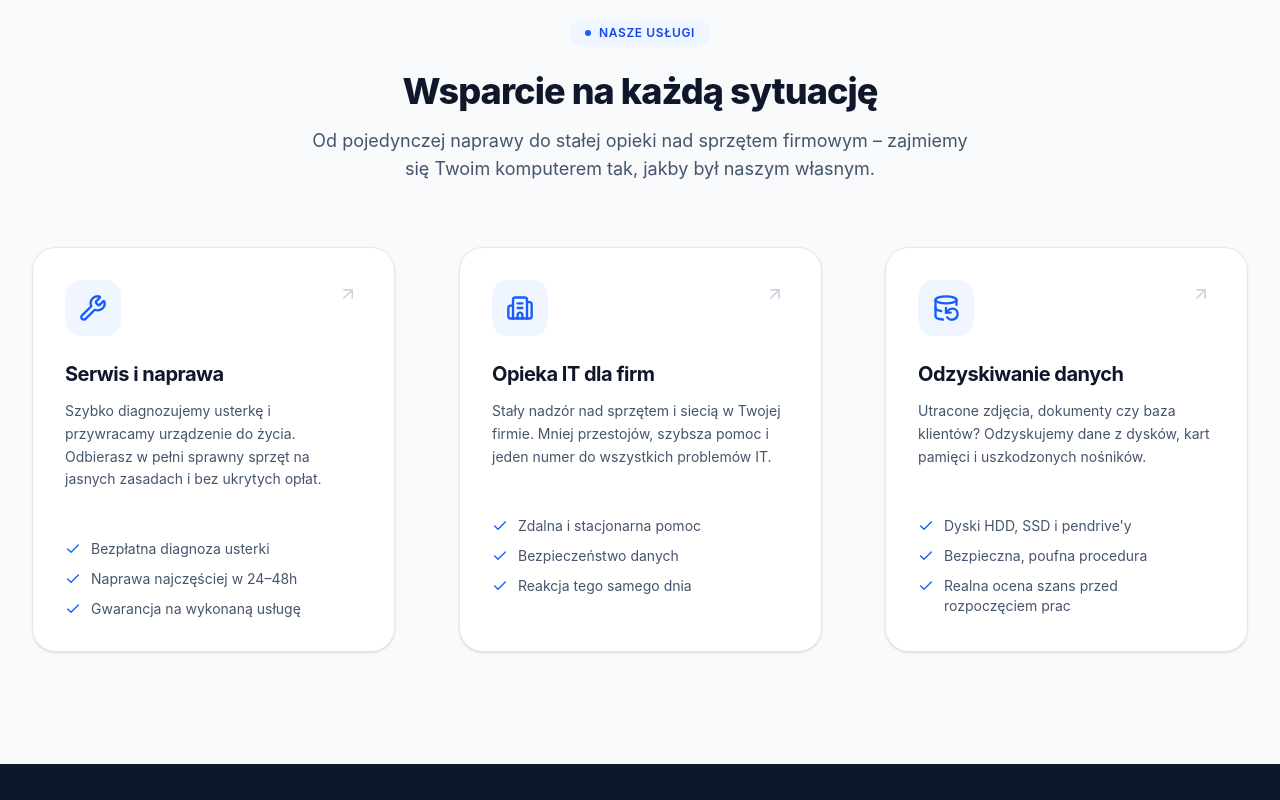
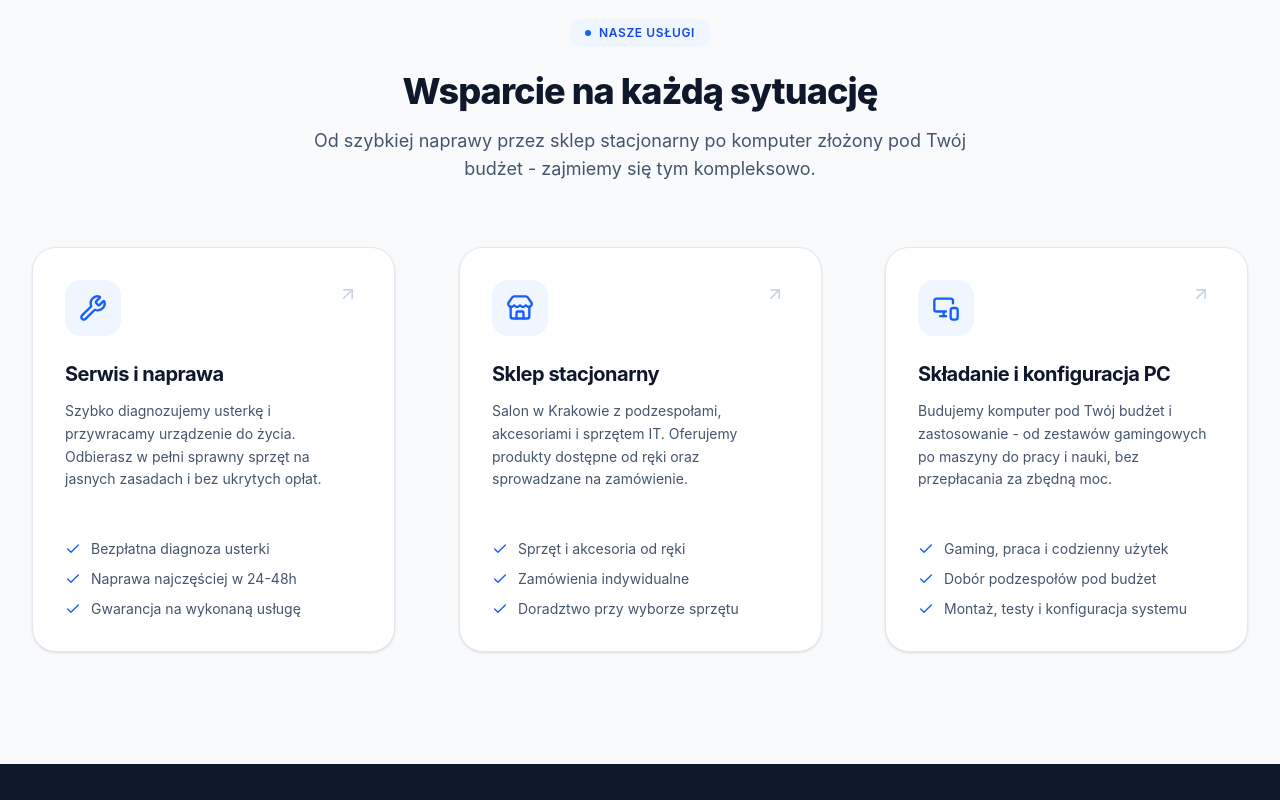
Before and after one commit to waskok/SFTComputers, a React (Vite) app: page / in a window 1280 px wide. Shown: the part 1040-1840 px from the top of the page. Built offline with nearby package versions, Linux system fonts and the light colour scheme.

Commit message:
stopka,font,uslugi

```diff
--- a/index.html
+++ b/index.html
@@ -10,6 +10,9 @@
       content="SFT Computers – szybki serwis i naprawa komputerów, opieka IT dla firm oraz komputery na zamówienie w Krakowie."
     />
     <title>SFT Computers</title>
+    <link rel="preconnect" href="https://fonts.googleapis.com" />
+    <link rel="preconnect" href="https://fonts.gstatic.com" crossorigin />
+    <link href="https://fonts.googleapis.com/css2?family=Great+Vibes&display=swap" rel="stylesheet" />
   </head>
   <body class="bg-slate-50 antialiased">
     <div id="root"></div>
--- a/src/components/Footer.tsx
+++ b/src/components/Footer.tsx
@@ -61,7 +61,8 @@ export default function Footer() {
           </div>
         </div>
 
-        <div className="mt-12 flex flex-col items-center justify-between gap-4 border-t border-slate-100 pt-8 sm:flex-row dark:border-slate-800/80">
+        <div className="mt-12 flex flex-col gap-4 border-t border-slate-100 pt-8 dark:border-slate-800/80 sm:flex-row sm:items-center sm:justify-between">
+          <div className="flex flex-col items-center gap-3 sm:flex-row sm:flex-wrap sm:items-center sm:gap-6">
             <p className="text-xs text-slate-400 dark:text-slate-500">
               © {new Date().getFullYear()} {company.registry.company}. Wszelkie prawa zastrzeżone.
             </p>
@@ -78,6 +79,31 @@ export default function Footer() {
               </button>
             </div>
           </div>
+
+          <p className="flex flex-wrap items-baseline justify-center gap-x-2 text-sm text-slate-400 dark:text-slate-500 sm:justify-end">
+            <span className="font-calligraphy text-[1.35rem] leading-none text-slate-500 dark:text-slate-400">
+              Designed by
+            </span>
+            <a
+              href="https://rymn.me/"
+              target="_blank"
+              rel="noopener noreferrer"
+              className="text-base transition-colors duration-200 hover:opacity-80"
+            >
+              <span className="font-medium text-slate-800 dark:text-white">rymn</span>
+              <span className="text-slate-400 dark:text-slate-500">.me</span>
+            </a>
+            <span className="text-sm text-slate-400 dark:text-slate-500">&amp;</span>
+            <a
+              href="https://www.linkedin.com/in/tomasz-dudara-17531b339/"
+              target="_blank"
+              rel="noopener noreferrer"
+              className="text-base text-slate-400 transition-colors duration-200 hover:text-slate-500 dark:text-slate-500 dark:hover:text-slate-400"
+            >
+              Dud3q
+            </a>
+          </p>
+        </div>
       </div>
     </footer>
   );
--- a/src/components/Header.tsx
+++ b/src/components/Header.tsx
@@ -78,7 +78,7 @@ export default function Header() {
           <img
             src={logoSft}
             alt={`Logo ${company.name}`}
-            className="h-full w-auto aspect-square rounded-xl object-cover sm:rounded-2xl"
+            className="h-full w-auto aspect-square rounded-xl object-cover sm:rounded-xl"
           />
         </a>
 
--- a/src/components/Services.tsx
+++ b/src/components/Services.tsx
@@ -1,12 +1,12 @@
 import type { ComponentType, SVGProps } from "react";
 import { useRef, useState } from "react";
-import { ArrowUpRight, Building2, Check, ChevronLeft, ChevronRight, DatabaseBackup, Wrench } from "lucide-react";
+import { ArrowUpRight, Check, ChevronLeft, ChevronRight, MonitorSmartphone, Store, Wrench } from "lucide-react";
 import Reveal from "./ui/Reveal";
 import SectionBadge from "./ui/SectionBadge";
 import { services, type ServiceIconName, type ServiceItem } from "../data/siteData";
 
 type IconComponent = ComponentType<SVGProps<SVGSVGElement>>;
-const ICONS: Record<ServiceIconName, IconComponent> = { Wrench, Building2, DatabaseBackup };
+const ICONS: Record<ServiceIconName, IconComponent> = { Wrench, Store, MonitorSmartphone };
 
 export default function Services() {
   const [activeSlide, setActiveSlide] = useState(0);
@@ -86,7 +86,7 @@ export default function Services() {
             Wsparcie na każdą sytuację
           </h2>
           <p className="mt-4 text-lg text-slate-600 dark:text-slate-400">
-            Od pojedynczej naprawy do stałej opieki nad sprzętem firmowym – zajmiemy się Twoim komputerem tak, jakby był naszym własnym.
+            Od szybkiej naprawy przez sklep stacjonarny po komputer złożony pod Twój budżet - zajmiemy się tym kompleksowo.
           </p>
         </Reveal>
 
--- a/src/data/siteData.ts
+++ b/src/data/siteData.ts
@@ -42,7 +42,7 @@ export interface NavLink {
   href: string;
 }
 
-export type ServiceIconName = "Wrench" | "Building2" | "DatabaseBackup";
+export type ServiceIconName = "Wrench" | "Store" | "MonitorSmartphone";
 
 export interface ServiceItem {
   id: string;
@@ -105,7 +105,7 @@ export const company: CompanyData = {
     full: "Osiedle 2 Pułku Lotniczego 1E, 31-867 Kraków",
   },
   hours: [
-    { days: "Poniedziałek – Piątek", hours: "10:00 – 18:00" },
+    { days: "Poniedziałek - Piątek", hours: "10:00 - 18:00" },
     { days: "Sobota - Niedziela", hours: "Nieczynne" },
   ],
   registry: {
@@ -138,24 +138,28 @@ export const services: ServiceItem[] = [
     title: "Serwis i naprawa",
     description:
       "Szybko diagnozujemy usterkę i przywracamy urządzenie do życia. Odbierasz w pełni sprawny sprzęt na jasnych zasadach i bez ukrytych opłat.",
-    bullets: ["Bezpłatna diagnoza usterki", "Naprawa najczęściej w 24–48h", "Gwarancja na wykonaną usługę"],
+    bullets: ["Bezpłatna diagnoza usterki", "Naprawa najczęściej w 24-48h", "Gwarancja na wykonaną usługę"],
     icon: "Wrench",
   },
   {
-    id: "it-firmy",
-    title: "Opieka IT dla firm",
+    id: "sklep",
+    title: "Sklep stacjonarny",
     description:
-      "Stały nadzór nad sprzętem i siecią w Twojej firmie. Mniej przestojów, szybsza pomoc i jeden numer do wszystkich problemów IT.",
-    bullets: ["Zdalna i stacjonarna pomoc", "Bezpieczeństwo danych", "Reakcja tego samego dnia"],
-    icon: "Building2",
+      "Salon w Krakowie z podzespołami, akcesoriami i sprzętem IT. Oferujemy produkty dostępne od ręki oraz sprowadzane na zamówienie.",
+    bullets: [
+      "Sprzęt i akcesoria od ręki",
+      "Zamówienia indywidualne",
+      "Doradztwo przy wyborze sprzętu",
+    ],
+    icon: "Store",
   },
   {
-    id: "dane",
-    title: "Odzyskiwanie danych",
+    id: "konfiguracja-pc",
+    title: "Składanie i konfiguracja PC",
     description:
-      "Utracone zdjęcia, dokumenty czy baza klientów? Odzyskujemy dane z dysków, kart pamięci i uszkodzonych nośników.",
-    bullets: ["Dyski HDD, SSD i pendrive'y", "Bezpieczna, poufna procedura", "Realna ocena szans przed rozpoczęciem prac"],
-    icon: "DatabaseBackup",
+      "Budujemy komputer pod Twój budżet i zastosowanie - od zestawów gamingowych po maszyny do pracy i nauki, bez przepłacania za zbędną moc.",
+    bullets: ["Gaming, praca i codzienny użytek", "Dobór podzespołów pod budżet", "Montaż, testy i konfiguracja systemu"],
+    icon: "MonitorSmartphone",
   },
 ];
 
@@ -252,11 +256,9 @@ export const opinions: Opinion[] = [
 ];
 
 export const contactCategories: ContactCategory[] = [
-  { id: "dostepnosc", label: "Dostępność produktu w sklepie" },
-  { id: "konfiguracja-pc", label: "Konfiguracja PC na zamówienie" },
   { id: "serwis", label: "Serwis / naprawa sprzętu" },
-  { id: "dane", label: "Odzyskiwanie danych" },
-  { id: "it-firmy", label: "Opieka IT dla firmy" },
+  { id: "sklep", label: "Sklep stacjonarny / dostępność produktu" },
+  { id: "konfiguracja-pc", label: "Składanie i konfiguracja PC" },
   { id: "poleasingowy", label: "Sprzęt poleasingowy" },
   { id: "inny-problem", label: "Inny problem" },
 ];
@@ -266,9 +268,8 @@ export const footerLinks: FooterLinkColumn[] = [
     heading: "Oferta",
     links: [
       { label: "Serwis i naprawa", href: "#uslugi" },
-      { label: "Opieka IT dla firm", href: "#uslugi" },
-      { label: "Odzyskiwanie danych", href: "#uslugi" },
-      { label: "Konfiguracja komputerów na zamówienie", href: "#konfigurator" },
+      { label: "Sklep stacjonarny", href: "#uslugi" },
+      { label: "Składanie i konfiguracja PC", href: "#konfigurator" },
       { label: "Sprzęt poleasingowy", href: "#poleasingowy" },
     ],
   },
@@ -283,17 +284,15 @@ export const footerLinks: FooterLinkColumn[] = [
 ];
 
 export const categoryPlaceholders: Record<string, string> = {
-  dostepnosc: "Podaj nazwę lub model poszukiwanego komponentu bądź akcesorium",
-
-  "konfiguracja-pc": "Określ przewidywany budżet, główne zastosowanie komputera (gry, praca, obróbka wideo) oraz indywidualne preferencje",
-
   serwis: "Opisz zaobserwowane objawy usterki oraz jakiego urządzenia dotyczą",
 
-  dane: "Wskaż rodzaj nośnika (dysk SSD, HDD, pendrive) oraz opisz okoliczności, w jakich doszło do utraty dostępu do plików",
+  sklep: "Podaj nazwę lub model poszukiwanego produktu - sprawdzimy dostępność w sklepie stacjonarnym",
 
-  "it-firmy": "Przedstaw krótko profil działalności, liczbę stanowisk komputerowych oraz zakres oczekiwanego wsparcia technicznego",
+  "konfiguracja-pc":
+    "Określ przewidywany budżet, główne zastosowanie komputera (gry, praca, obróbka wideo) oraz indywidualne preferencje",
 
   poleasingowy: "Określ typ poszukiwanego sprzętu (laptop czy komputer stacjonarny) oraz wymagania dotyczące wydajności lub budżetu",
+
   "inny-problem": "Opisz krótko, w czym możemy Ci pomóc",
 };
 
--- a/src/index.css
+++ b/src/index.css
@@ -4,6 +4,7 @@
 
 @theme {
   --font-sans: "Inter", ui-sans-serif, system-ui, -apple-system, sans-serif;
+  --font-calligraphy: "Great Vibes", cursive;
 
   /* Marka SFT Computers - technologiczny błękit/kobalt jako akcent */
   --color-brand-50: #eef4ff;
```
Lines whose indentation alone changed are shown as unchanged.
